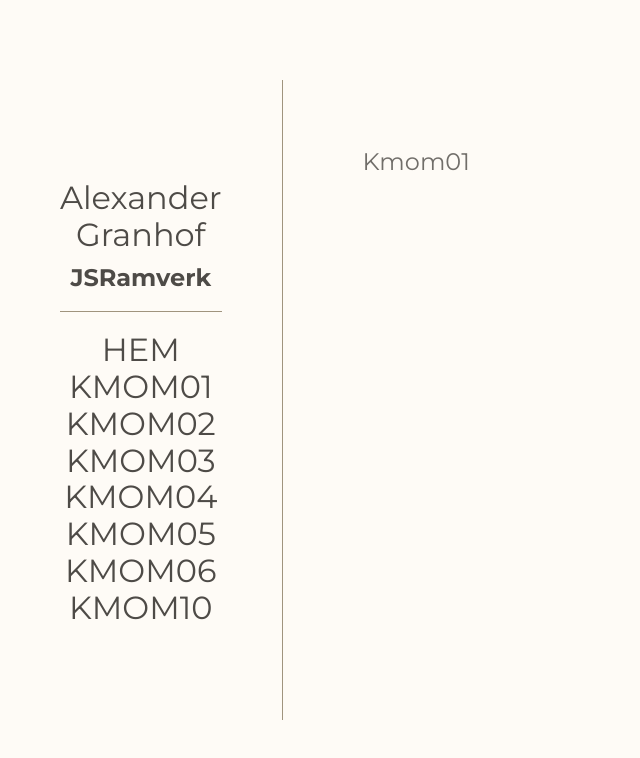
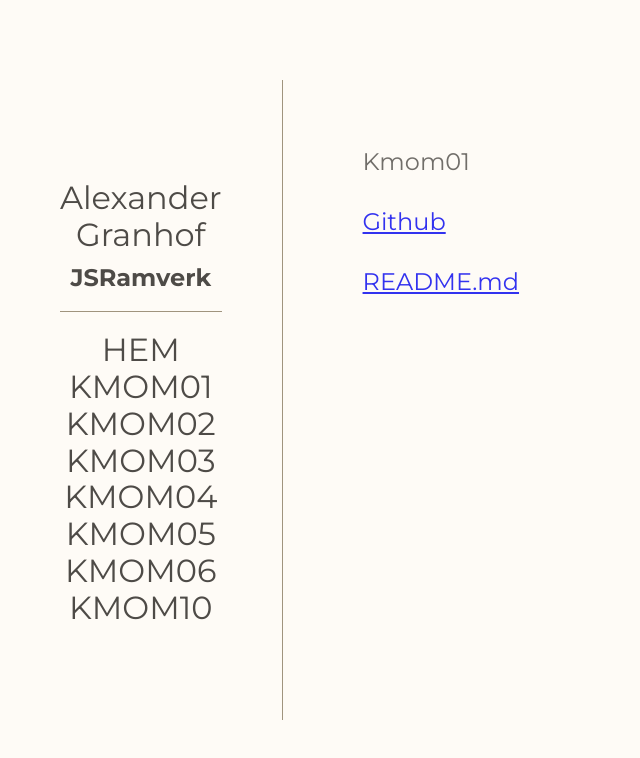
Before and after one commit to AlexanderGranhof/jsramverk-me-sida, a React (Create React App) app: page /reports/week/1 in a window 1280 px wide. Shown: the top 758 px of the page, without its empty margins (0-640 px from the left). Built offline with nearby package versions, Linux system fonts and the light colour scheme.

Commit message:
added links to github and readme

```diff
--- a/src/reports/kmom01/kmom01.tsx
+++ b/src/reports/kmom01/kmom01.tsx
@@ -4,6 +4,24 @@ const Kmom01: FunctionComponent = () => {
     return (
         <div>
             <p>Kmom01</p>
+            <p>
+                <a
+                    target="_BLANK"
+                    rel="noopener noreferrer"
+                    href="https://github.com/AlexanderGranhof/jsramverk-me-sida"
+                >
+                    Github
+                </a>
+            </p>
+            <p>
+                <a
+                    target="_BLANK"
+                    rel="noopener noreferrer"
+                    href="https://github.com/AlexanderGranhof/jsramverk-me-sida/blob/master/README.md"
+                >
+                    README.md
+                </a>
+            </p>
         </div>
     )
 }
```
